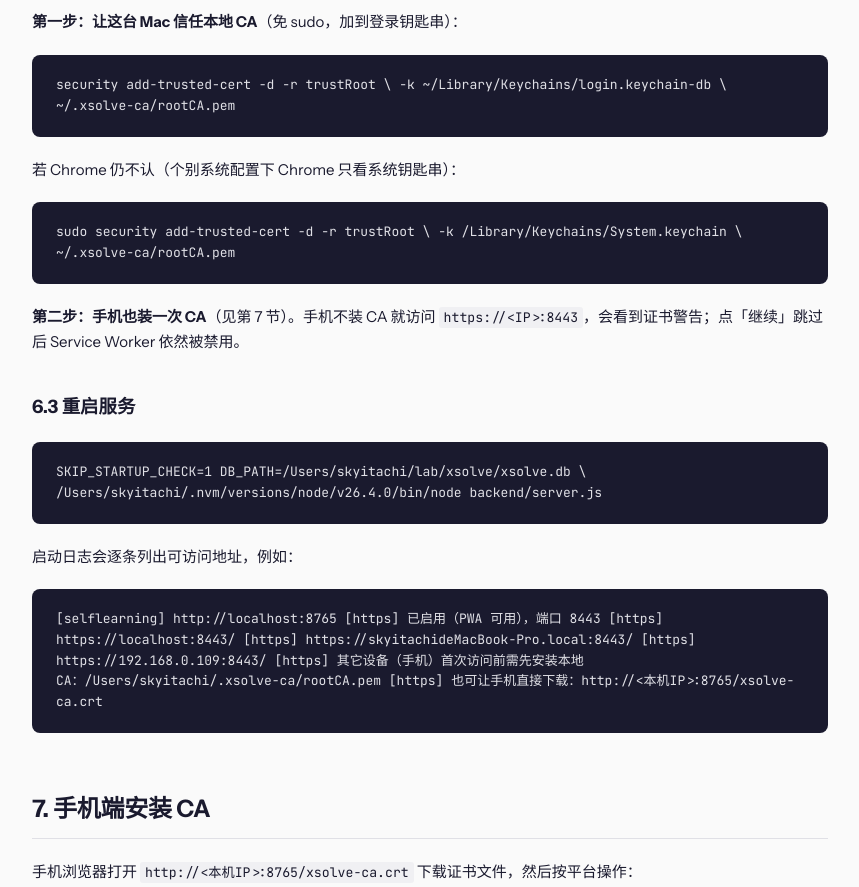
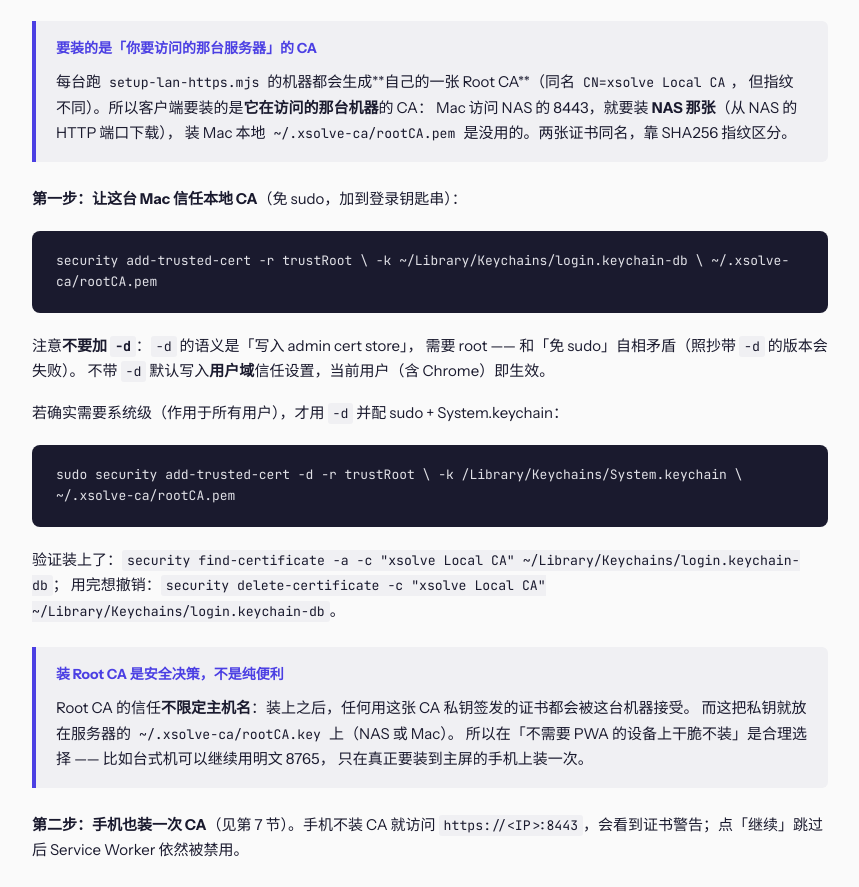
Before and after one commit to skyitachi/xsolve, a website: page docs/lan-pwa/lan-pwa.html in a window 1280 px wide. Shown: the part 6832-7719 px from the top of the page, without its empty margins (210-1069 px from the left). Drawn offline with Linux system fonts and the light colour scheme.

Commit message:
fix(https): 修正 macOS 装 CA 的错误命令，并补两个易错点
起因：Mac 上访问 https://192.168.0.112:8443/ 报 NET::ERR_CERT_AUTHORITY_INVALID。
排查中确认了两件事，都会让人在同一个坑里来回打转。

1. `security add-trusted-cert -d` 的 `-d` 是「Add to **admin** cert store」，需要 root。
   原指引「免 sudo + -d + 登录钥匙串」三者自相矛盾，照抄必然失败。
   免 sudo 的正确写法是**去掉 -d**（默认写入 user 域信任设置）。
   脚本同时补上「查是否已装」与「撤销」两条命令。

2. 每台跑证书脚本的机器都会生成**自己的一张 Root CA**，subject 完全相同
   （都是 CN=xsolve Local CA）但指纹不同。客户端要装的是**它在访问的那台服务器**的 CA ——
   「Mac 访问 NAS」要装 NAS 那张，装 Mac 本地的 ~/.xsolve-ca/rootCA.pem 无效。
   文档 6.2 补了这个 callout 与指纹鉴别命令。

另外在文档里写清：重跑证书脚本**不能**解决「不受信任」，只会换密钥
（副作用是旧 SPKI 白名单失效）；并明确装 Root CA 是安全决策而不是纯便利 ——
信任不限定主机名，私钥就在服务器上，所以不需要 PWA 的设备可以不装。

```diff
--- a/docs/lan-pwa/lan-pwa.html
+++ b/docs/lan-pwa/lan-pwa.html
@@ -534,17 +534,48 @@ if (tlsState.tls) {
 
 <h3>6.2 还需要手动做的两步</h3>
 
+<div class="callout">
+  <div class="callout-title">要装的是「你要访问的那台服务器」的 CA</div>
+  <p>
+    每台跑 <code>setup-lan-https.mjs</code> 的机器都会生成**自己的一张 Root CA**（同名 <code>CN=xsolve Local CA</code>，
+    但指纹不同）。所以客户端要装的是<strong>它在访问的那台机器</strong>的 CA：
+    Mac 访问 NAS 的 8443，就要装 <strong>NAS 那张</strong>（从 NAS 的 HTTP 端口下载），
+    装 Mac 本地 <code>~/.xsolve-ca/rootCA.pem</code> 是没用的。两张证书同名，靠 SHA256 指纹区分。
+  </p>
+</div>
+
 <p><strong>第一步：让这台 Mac 信任本地 CA</strong>（免 sudo，加到登录钥匙串）：</p>
 
-<div class="code-block">security add-trusted-cert -d -r trustRoot \
+<div class="code-block">security add-trusted-cert -r trustRoot \
   -k ~/Library/Keychains/login.keychain-db \
   ~/.xsolve-ca/rootCA.pem</div>
 
-<p>若 Chrome 仍不认（个别系统配置下 Chrome 只看系统钥匙串）：</p>
+<p>
+  注意<strong>不要加 <code>-d</code></strong>：<code>-d</code> 的语义是「写入 admin cert store」，
+  需要 root —— 和「免 sudo」自相矛盾（照抄带 <code>-d</code> 的版本会失败）。
+  不带 <code>-d</code> 默认写入<strong>用户域</strong>信任设置，当前用户（含 Chrome）即生效。
+</p>
+
+<p>若确实需要系统级（作用于所有用户），才用 <code>-d</code> 并配 sudo + System.keychain：</p>
 
 <div class="code-block">sudo security add-trusted-cert -d -r trustRoot \
   -k /Library/Keychains/System.keychain \
   ~/.xsolve-ca/rootCA.pem</div>
+
+<p>
+  验证装上了：<code>security find-certificate -a -c "xsolve Local CA" ~/Library/Keychains/login.keychain-db</code>；
+  用完想撤销：<code>security delete-certificate -c "xsolve Local CA" ~/Library/Keychains/login.keychain-db</code>。
+</p>
+
+<div class="callout">
+  <div class="callout-title">装 Root CA 是安全决策，不是纯便利</div>
+  <p>
+    Root CA 的信任<strong>不限定主机名</strong>：装上之后，任何用这张 CA 私钥签发的证书都会被这台机器接受。
+    而这把私钥就放在服务器的 <code>~/.xsolve-ca/rootCA.key</code> 上（NAS 或 Mac）。
+    所以在「不需要 PWA 的设备上干脆不装」是合理选择 —— 比如台式机可以继续用明文 8765，
+    只在真正要装到主屏的手机上装一次。
+  </p>
+</div>
 
 <p><strong>第二步：手机也装一次 CA</strong>（见第 7 节）。手机不装 CA 就访问 <code>https://&lt;IP&gt;:8443</code>，会看到证书警告；点「继续」跳过后 Service Worker 依然被禁用。</p>
 
```
Also changed, not shown: backend/scripts/setup-lan-https.mjs (+6 -2 lines).
